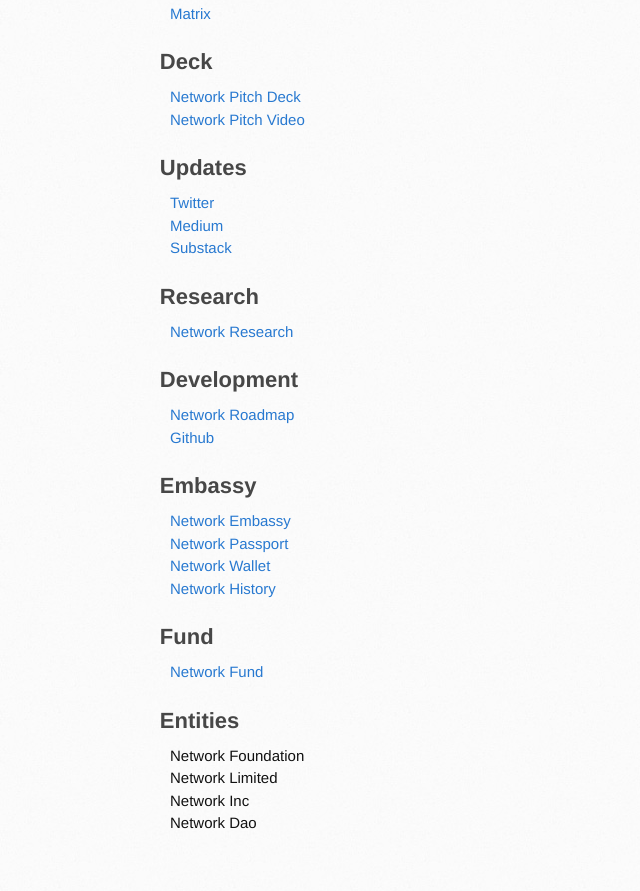
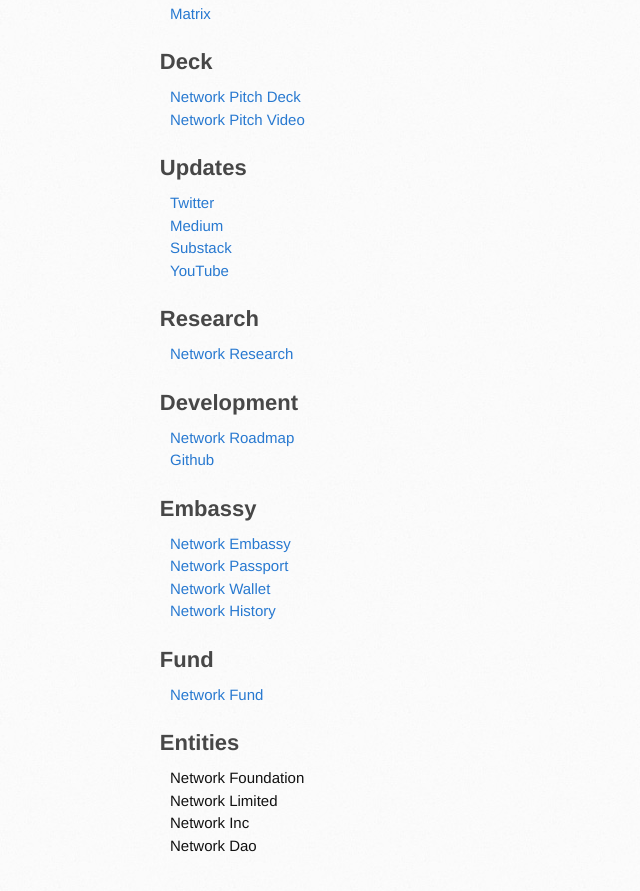
Before and after one commit to networkf/network.github.io, a Jekyll site: the page built from index.md, in a window 1280 px wide and 900 px high, scrolled down 840 px. Shown: the top 891 px of the window, without its empty margins (0-640 px from the left). Built offline with Jekyll 4.4.1, drawn with Linux system fonts in a browser that asks for light colours; some web fonts are replaced; our own code applies the rules of GitHub Pages for plain Markdown files.

Commit message:
Update index.md

```diff
--- a/index.md
+++ b/index.md
@@ -48,6 +48,8 @@ Network is the brain computer network to power virtual dreams and foundation of
 <a href="https://network.medium.com" target="_blank">Medium</a>
 <br>
 <a href="https://network.substack.com" target="_blank">Substack</a>
+<br>
+<a href="https://www.youtube.com/channel/UCh3Zw3sr1xPklmgjS6VYU-g" target="_blank">YouTube</a>
 
 ## Research
 <a href="https://network.com.de" target="_blank">Network Research</a>
```
